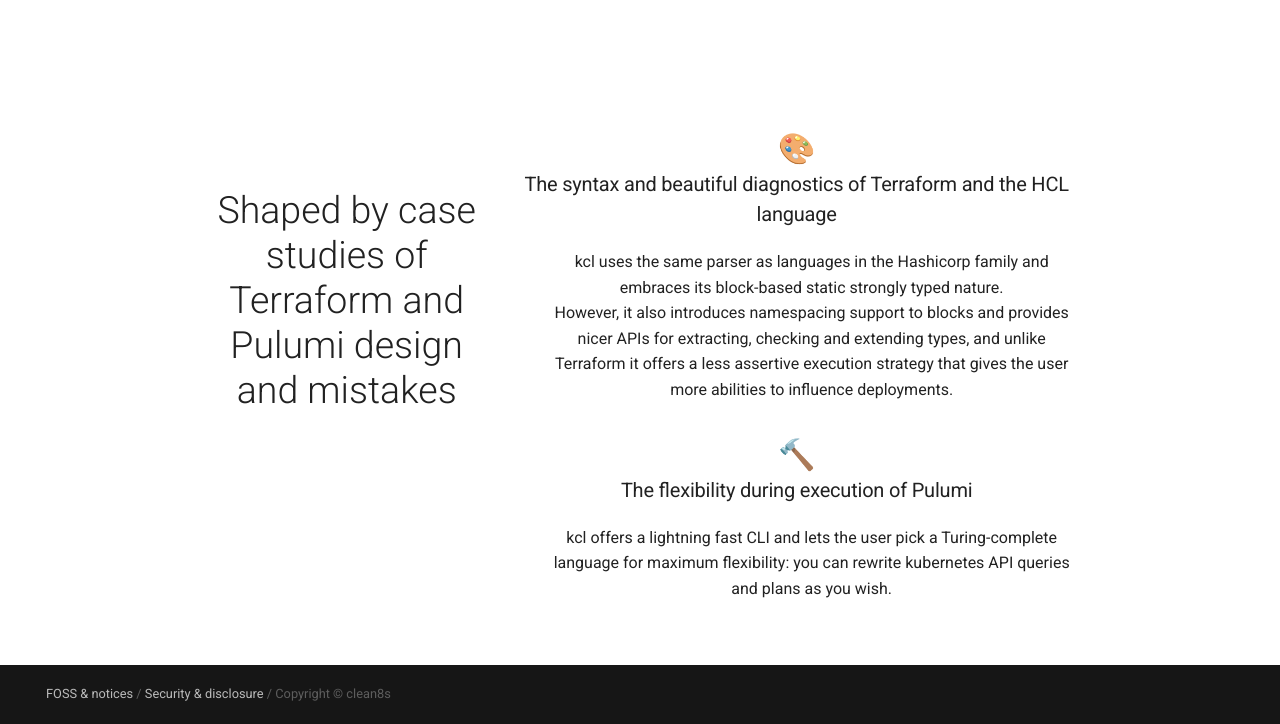
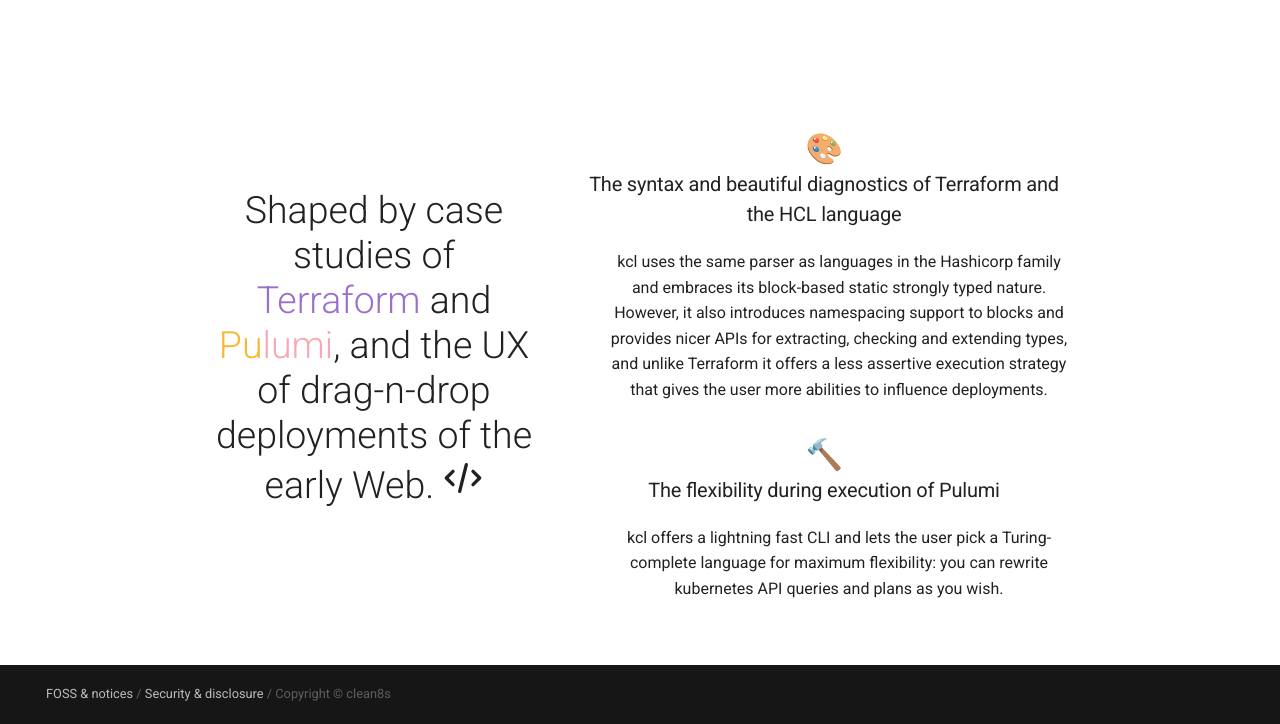
Before and after one commit to clean8s/clean8s.github.io, a plain HTML site: page index.html in a window 1280 px wide. Shown: the part 1602-2326 px from the top of the page. Drawn offline with Linux system fonts and the light colour scheme.

Commit message:
deploy: clean8s/clean8s@aea076de4f4082aa1d25666990234e944b5ab181

```diff
--- a/index.html
+++ b/index.html
@@ -670,10 +670,14 @@
 
   <div class="bg-lightblue pt-20 px-4">
     <div class="mx-auto max-w-6xl flex flex-col md:flex-row">
-      <div class="align-middle md:py-15 mr-8 w-full md:w-1/3 text-3xl font-thin leading-9">
-        Shaped by case studies of Terraform and Pulumi design and mistakes
-      </div>
-      <dl class="w-full md:w-2/3">
+      <div class="align-middle md:py-15 mr-8 w-full md:w-2/5 text-3xl font-thin leading-9">
+        Shaped by case studies of <span class="text-[#9970CB]">Terraform</span> and <span class="text-[#F7B832]">Pu</span><span class="text-[#F7A9B3]">lumi</span>,
+     and the UX of drag-n-drop deployments of the early Web.
+<svg xmlns="http://www.w3.org/2000/svg" class="h-8 w-8 inline-block" fill="none" viewBox="0 0 24 24" stroke="currentColor">
+  <path stroke-linecap="round" stroke-linejoin="round" stroke-width="2" d="M10 20l4-16m4 4l4 4-4 4M6 16l-4-4 4-4" />
+</svg>
+</div>
+      <dl class="w-full md:w-3/5">
         <dt class="mb-4">
           <h3 class="text-xl !m-0 font-semibold">
             <div class="text-2xl">🎨</div>
```
Also changed, not shown: search/search_index.json (+1 -1 lines), static/windi.css, 1 other file.
